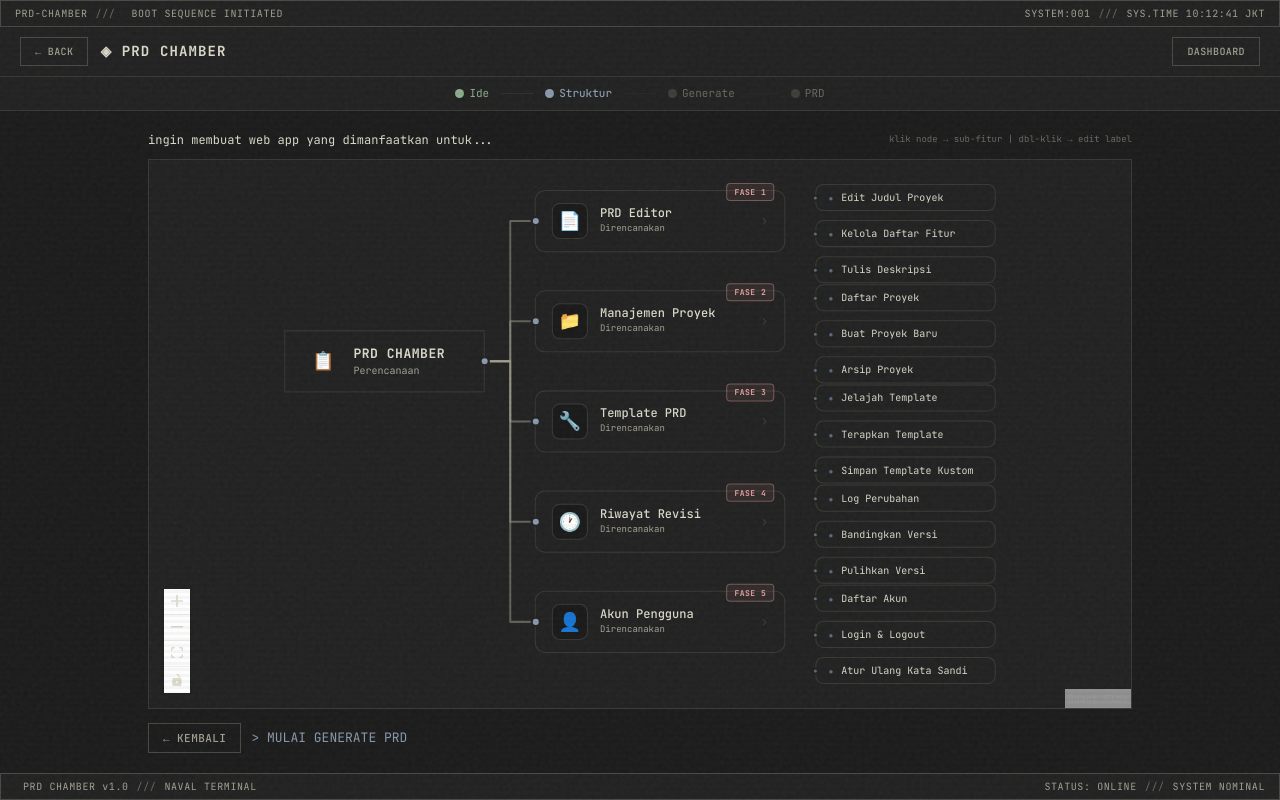
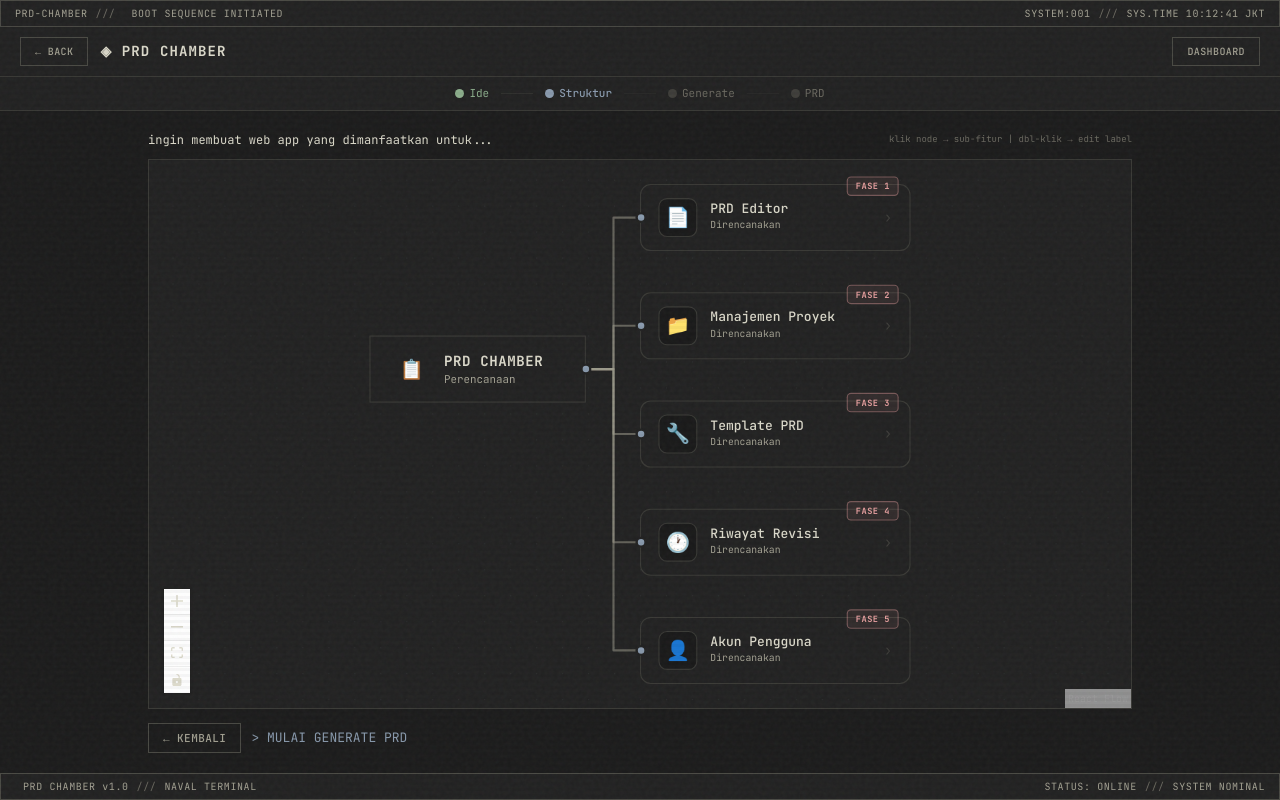
Before and after one commit to zettxh/prd-chamber, a React (Vite) app: page /project/1/structure in a window 1280 px wide. Built offline with nearby package versions, Linux system fonts and the light colour scheme.

Commit message:
revert: klik node tampilkan sub-fitur tersambung, sembunyikan yang lain

```diff
--- a/src/stores/structure.ts
+++ b/src/stores/structure.ts
@@ -108,77 +108,64 @@ const initialEdges: Edge[] = [
     style: { stroke: 'var(--text-secondary)', strokeWidth: 2, opacity: 0.5 } },
 ];
 
-/** Generate all sub-feature nodes + edges upfront */
-function buildAllSubFeatures(
-  phaseNodes: Array<Node<StructureNodeData>>,
+/** Build sub-feature nodes + edges for one phase */
+function buildSubForPhase(
+  phaseNode: Node<StructureNodeData>,
 ): { nodes: Array<Node<any>>; edges: Edge[] } {
-  let nodes: Array<Node<any>> = [];
-  let edges: Edge[] = [];
+  const nodes: Array<Node<any>> = [];
+  const edges: Edge[] = [];
 
-  for (const phase of phaseNodes) {
-    if (phase.data.isRoot || !phase.data.subFeatures?.length) continue;
-    const x = phase.position.x + 280;
-    const y = phase.position.y - 6;
-    const subs = phase.data.subFeatures;
+  if (phaseNode.data.isRoot || !phaseNode.data.subFeatures?.length) return { nodes, edges };
 
-    subs.forEach((sf, i) => {
+  const x = phaseNode.position.x + 280;
+  const y = phaseNode.position.y - 6;
+
+  phaseNode.data.subFeatures.forEach((sf, i) => {
     nodes.push({
-        id: `${phase.id}-sub-${i}`,
+      id: `${phaseNode.id}-sub-${i}`,
       type: 'subFeatureNode',
       position: { x, y: y + i * 36 },
       data: { name: sf.name, description: sf.description },
     });
     edges.push({
-        id: `e-${phase.id}-sub-${i}`,
-        source: phase.id,
-        target: `${phase.id}-sub-${i}`,
+      id: `e-${phaseNode.id}-sub-${i}`,
+      source: phaseNode.id,
+      target: `${phaseNode.id}-sub-${i}`,
       type: 'smoothstep',
       animated: false,
-        style: { stroke: 'var(--accent-dim)', strokeWidth: 1.5, opacity: 0.7 },
+      style: { stroke: 'var(--accent)', strokeWidth: 1.5, opacity: 1 },
     });
   });
-  }
 
   return { nodes, edges };
 }
 
-const phaseNodes = initialNodes.filter(n => !n.data.isRoot);
-const { nodes: subNodes, edges: subEdges } = buildAllSubFeatures(phaseNodes);
-
-const fullNodes = [...initialNodes, ...subNodes];
-const fullEdges = [...initialEdges, ...subEdges];
-
 export const useStructureStore = create<StructureStore>((set) => ({
-  nodes: fullNodes,
-  edges: fullEdges,
+  nodes: initialNodes,
+  edges: initialEdges,
   selectedPhaseId: null,
 
   setSelectedPhase: (id) => set({ selectedPhaseId: id }),
 
+  /** Klik phase → tampilkan sub-fitur + edge, sembunyikan yang lain */
   selectPhase: (phaseId: string) => {
-    set((s) => ({
+    const phaseNode = initialNodes.find(n => n.id === phaseId);
+    if (!phaseNode || phaseNode.data.isRoot || !phaseNode.data.subFeatures?.length) {
+      set({ nodes: initialNodes, edges: initialEdges, selectedPhaseId: phaseId });
+      return;
+    }
+
+    const { nodes: subNodes, edges: subEdges } = buildSubForPhase(phaseNode);
+
+    set({
+      nodes: initialNodes.map(n => ({ ...n, selected: n.id === phaseId })).concat(subNodes),
+      edges: initialEdges.concat(subEdges),
       selectedPhaseId: phaseId,
-      nodes: s.nodes.map(n => ({ ...n, selected: n.id === phaseId })),
-      edges: s.edges.map(e => ({
-        ...e,
-        style: {
-          ...e.style,
-          stroke: e.source === phaseId ? 'var(--accent)' : e.style?.stroke || 'var(--accent-dim)',
-          opacity: e.source === phaseId ? 1 : 0.7,
-        },
-      })),
-    }));
+    });
   },
 
   deselectAll: () => {
-    set((s) => ({
-      selectedPhaseId: null,
-      nodes: s.nodes.map(n => ({ ...n, selected: false })),
-      edges: s.edges.map(e => ({
-        ...e,
-        style: { ...e.style, stroke: 'var(--accent-dim)', opacity: 0.7 },
-      })),
-    }));
+    set({ nodes: initialNodes, edges: initialEdges, selectedPhaseId: null });
   },
 
   updateNodeLabel: (id, label) =>
```
Lines whose indentation alone changed are shown as unchanged.
